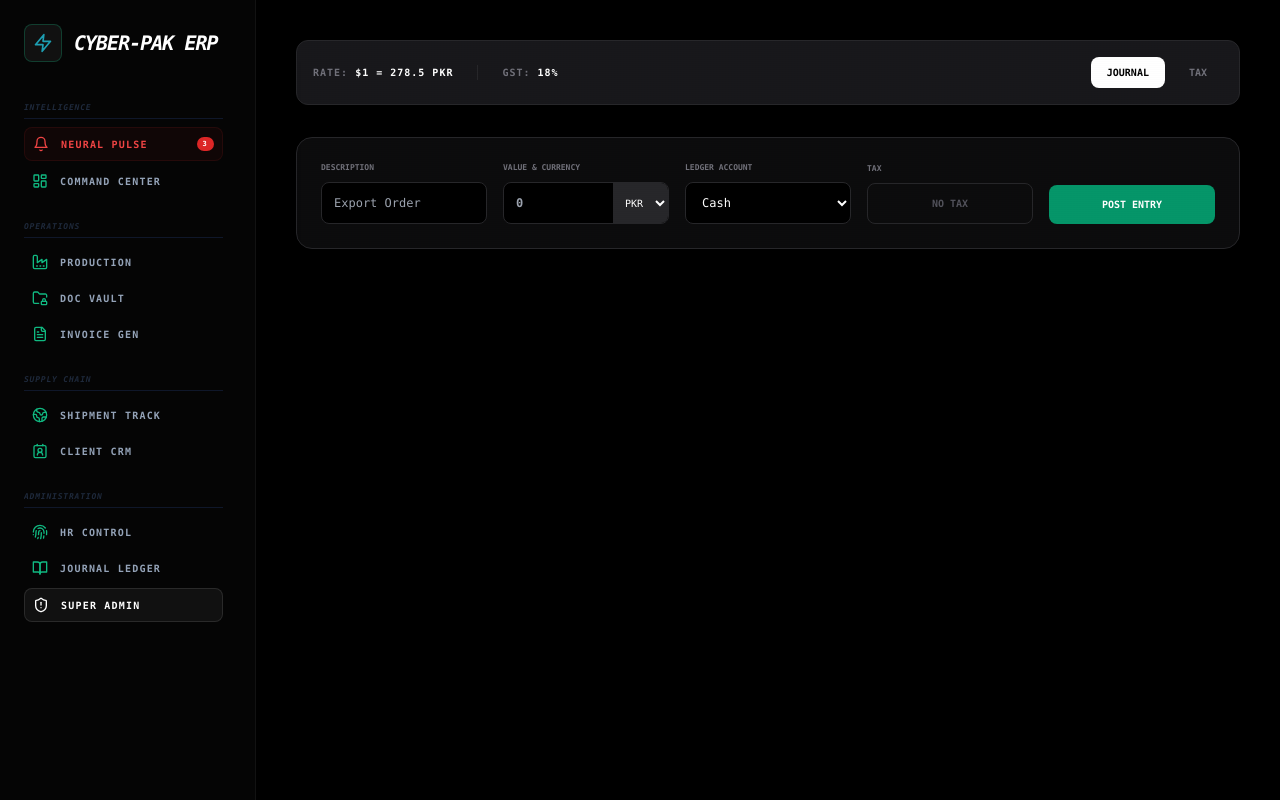
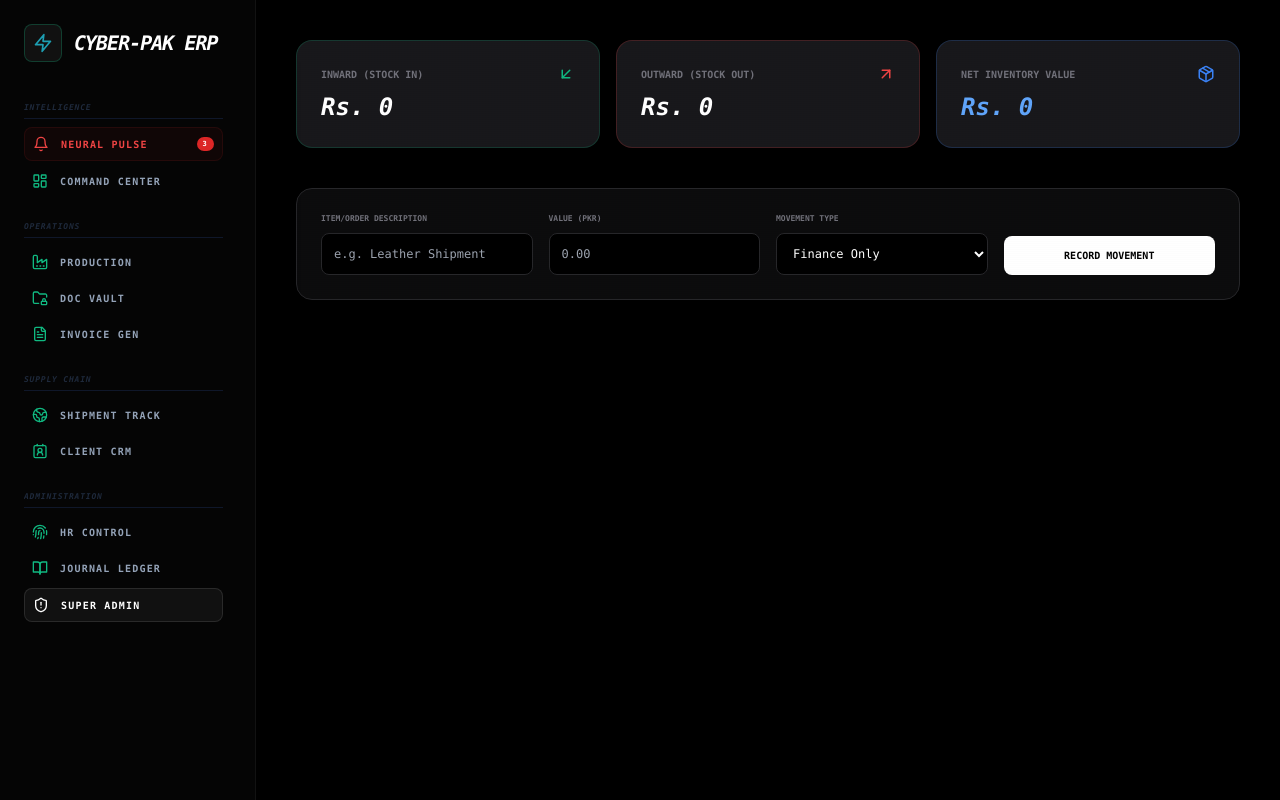
Before and after one commit to champdevil420-glitch/cyber-pak-erp, a Next.js app: page /accounts in a window 1280 px wide. Built offline with nearby package versions, Linux system fonts and the light colour scheme.

Commit message:
Added Inward and Outward Inventory flow

```diff
--- a/app/accounts/page.tsx
+++ b/app/accounts/page.tsx
@@ -1,17 +1,16 @@
 "use client";
 import React, { useState, useEffect } from "react";
+import { ArrowDownLeft, ArrowUpRight, Package, Truck, Database } from "lucide-react";
 
-// Standardizing the Data Shape
 interface Entry {
   id: number;
   date: string;
   desc: string;
   amount: number;
-  originalAmount?: number;
   currency: string;
   type: "Debit" | "Credit";
+  movement: "Inward" | "Outward" | "None"; // New Field
   account: string;
-  isTaxable: boolean;
 }
 
 export default function GlobalAccountingSuite() {
@@ -19,15 +18,10 @@ export default function GlobalAccountingSuite() {
   const [entries, setEntries] = useState<Entry[]>([]);
   const [mounted, setMounted] = useState(false);
 
-  const exchangeRate = { USD: 278.50, EUR: 301.20 };
-  const taxRate = 18;
-
   const [desc, setDesc] = useState("");
   const [amt, setAmt] = useState("");
-  const [curr, setCurr] = useState("PKR");
-  const [acc, setAcc] = useState("Cash");
-  const [type, setType] = useState<"Debit" | "Credit">("Debit");
-  const [isTax, setIsTax] = useState(false);
+  const [move, setMove] = useState<"Inward" | "Outward" | "None">("None");
+  const [acc, setAcc] = useState("Inventory");
 
   useEffect(() => {
     setMounted(true);
@@ -39,105 +33,99 @@ export default function GlobalAccountingSuite() {
     e.preventDefault();
     if (!desc || !amt) return;
 
-    const rawAmt = parseFloat(amt);
-    let pkrValue = rawAmt;
-    if (curr === "USD") pkrValue = rawAmt * exchangeRate.USD;
-    if (curr === "EUR") pkrValue = rawAmt * exchangeRate.EUR;
-
     const newEntry: Entry = {
       id: Date.now(),
       date: new Date().toLocaleDateString('en-GB'),
       desc,
-      amount: pkrValue,
-      originalAmount: rawAmt,
-      currency: curr,
-      type,
+      amount: parseFloat(amt),
+      currency: "PKR",
+      type: move === "Inward" ? "Debit" : "Credit",
+      movement: move,
       account: acc,
-      isTaxable: isTax
     };
 
     const updated = [newEntry, ...entries];
     setEntries(updated);
     localStorage.setItem("cyberPak_enterprise_acc", JSON.stringify(updated));
-    setDesc(""); setAmt(""); setIsTax(false);
+    setDesc(""); setAmt(""); setMove("None");
   };
 
   if (!mounted) return null;
 
+  // Inventory Logic
+  const totalInward = entries.filter(e => e.movement === "Inward").reduce((a, b) => a + b.amount, 0);
+  const totalOutward = entries.filter(e => e.movement === "Outward").reduce((a, b) => a + b.amount, 0);
+
   return (
     <div className="p-6 md:p-10 min-h-screen bg-black text-white font-mono">
-      {/* Header Stats */}
-      <div className="flex flex-wrap gap-4 mb-8 bg-zinc-900 border border-zinc-800 p-4 rounded-xl items-center justify-between">
-        <div className="flex gap-6 items-center">
-            <div className="text-[10px] font-bold text-zinc-500 uppercase tracking-widest">
-                Rate: <span className="text-white">$1 = {exchangeRate.USD} PKR</span>
+
+      {/* 📊 Stock Movement Summary Cards */}
+      <div className="grid grid-cols-1 md:grid-cols-3 gap-4 mb-10">
+        <div className="bg-zinc-900 border border-emerald-500/20 p-6 rounded-2xl">
+            <div className="flex justify-between items-center mb-2">
+                <span className="text-[10px] font-bold text-zinc-500 uppercase">Inward (Stock In)</span>
+                <ArrowDownLeft className="text-emerald-500" size={18} />
             </div>
-            <div className="text-[10px] font-bold text-zinc-500 uppercase tracking-widest border-l border-zinc-800 pl-6">
-                GST: <span className="text-white">{taxRate}%</span>
+            <p className="text-2xl font-black italic">Rs. {totalInward.toLocaleString()}</p>
         </div>
+        <div className="bg-zinc-900 border border-red-500/20 p-6 rounded-2xl">
+            <div className="flex justify-between items-center mb-2">
+                <span className="text-[10px] font-bold text-zinc-500 uppercase">Outward (Stock Out)</span>
+                <ArrowUpRight className="text-red-500" size={18} />
             </div>
-        <div className="flex gap-2">
-            {["journal", "tax"].map(t => (
-                <button key={t} onClick={() => setActiveTab(t)} className={`px-4 py-2 rounded-lg text-[10px] font-bold uppercase transition-all ${activeTab === t ? "bg-white text-black" : "text-zinc-500 hover:bg-zinc-800"}`}>
-                    {t}
-                </button>
-            ))}
+            <p className="text-2xl font-black italic">Rs. {totalOutward.toLocaleString()}</p>
+        </div>
+        <div className="bg-zinc-900 border border-blue-500/20 p-6 rounded-2xl">
+            <div className="flex justify-between items-center mb-2">
+                <span className="text-[10px] font-bold text-zinc-500 uppercase">Net Inventory Value</span>
+                <Package className="text-blue-500" size={18} />
+            </div>
+            <p className="text-2xl font-black italic text-blue-400">Rs. {(totalInward - totalOutward).toLocaleString()}</p>
         </div>
       </div>
 
-      {activeTab === "journal" && (
-        <div className="space-y-8">
-          <form onSubmit={addEntry} className="bg-zinc-900/50 p-6 rounded-2xl border border-zinc-800">
-            <div className="grid grid-cols-1 md:grid-cols-5 gap-4 items-end">
-              <div className="md:col-span-1">
-                <label className="text-[8px] font-bold text-zinc-500 uppercase mb-2 block">Description</label>
-                <input value={desc} onChange={(e) => setDesc(e.target.value)} placeholder="Export Order" className="w-full bg-black border border-zinc-800 rounded-lg p-3 text-xs outline-none focus:border-emerald-500" />
+      {/* 📝 Entry Form */}
+      <form onSubmit={addEntry} className="bg-zinc-900/50 p-6 rounded-2xl border border-zinc-800 mb-8">
+        <div className="grid grid-cols-1 md:grid-cols-4 gap-4 items-end">
+          <div>
+            <label className="text-[8px] font-bold text-zinc-500 uppercase mb-2 block">Item/Order Description</label>
+            <input value={desc} onChange={(e) => setDesc(e.target.value)} placeholder="e.g. Leather Shipment" className="w-full bg-black border border-zinc-800 rounded-lg p-3 text-xs outline-none focus:border-blue-500" />
           </div>
           <div>
-                <label className="text-[8px] font-bold text-zinc-500 uppercase mb-2 block">Value & Currency</label>
-                <div className="flex bg-black border border-zinc-800 rounded-lg overflow-hidden">
-                    <input type="number" value={amt} onChange={(e) => setAmt(e.target.value)} placeholder="0" className="w-full bg-transparent p-3 text-xs outline-none font-bold" />
-                    <select value={curr} onChange={(e) => setCurr(e.target.value)} className="bg-zinc-800 text-[10px] p-2 outline-none">
-                        <option value="PKR">PKR</option>
-                        <option value="USD">USD</option>
+            <label className="text-[8px] font-bold text-zinc-500 uppercase mb-2 block">Value (PKR)</label>
+            <input type="number" value={amt} onChange={(e) => setAmt(e.target.value)} placeholder="0.00" className="w-full bg-black border border-zinc-800 rounded-lg p-3 text-xs outline-none" />
+          </div>
+          <div>
+            <label className="text-[8px] font-bold text-zinc-500 uppercase mb-2 block">Movement Type</label>
+            <select value={move} onChange={(e) => setMove(e.target.value as any)} className="w-full bg-black border border-zinc-800 rounded-lg p-3 text-xs outline-none">
+              <option value="None">Finance Only</option>
+              <option value="Inward">Inward (Purchase/Return)</option>
+              <option value="Outward">Outward (Sale/Dispatch)</option>
             </select>
           </div>
-              </div>
-              <div>
-                <label className="text-[8px] font-bold text-zinc-500 uppercase mb-2 block">Ledger Account</label>
-                <select value={acc} onChange={(e) => setAcc(e.target.value)} className="w-full bg-black border border-zinc-800 rounded-lg p-3 text-xs outline-none">
-                  <option value="Cash">Cash</option>
-                  <option value="Inventory">Inventory</option>
-                  <option value="Revenue">Revenue</option>
-                </select>
-              </div>
-              <div>
-                <label className="text-[8px] font-bold text-zinc-500 uppercase mb-2 block">Tax</label>
-                <button type="button" onClick={() => setIsTax(!isTax)} className={`w-full p-3 rounded-lg border text-[10px] font-bold uppercase ${isTax ? "border-amber-500 text-amber-500" : "border-zinc-800 text-zinc-600"}`}>
-                    {isTax ? "Tax ON" : "No Tax"}
-                </button>
-              </div>
-              <button type="submit" className="bg-emerald-600 text-white p-3 rounded-lg font-bold uppercase text-[10px] hover:bg-emerald-500 transition-all">Post Entry</button>
+          <button type="submit" className="bg-white text-black p-3 rounded-lg font-bold uppercase text-[10px] hover:bg-zinc-200 transition-all">Record Movement</button>
         </div>
       </form>
 
-          {/* List of Entries */}
+      {/* 📋 Live Movement Ledger */}
       <div className="space-y-2">
          {entries.map(e => (
-               <div key={e.id} className="flex items-center justify-between p-4 bg-zinc-900/30 rounded-xl border border-zinc-800 hover:border-emerald-500/50 transition-all">
+           <div key={e.id} className="flex items-center justify-between p-4 bg-zinc-900/20 rounded-xl border border-zinc-800">
+              <div className="flex gap-4 items-center">
+                    <div className={`p-2 rounded-lg ${e.movement === "Inward" ? "bg-emerald-500/10 text-emerald-500" : e.movement === "Outward" ? "bg-red-500/10 text-red-500" : "bg-zinc-800 text-zinc-400"}`}>
+                        {e.movement === "Inward" ? <Truck size={16}/> : e.movement === "Outward" ? <Database size={16}/> : <Package size={16}/>}
+                    </div>
                     <div>
                         <p className="text-xs font-bold uppercase">{e.desc}</p>
-                        <p className="text-[8px] text-zinc-600 uppercase">{e.date} // {e.account} {e.currency !== "PKR" && `(Fixed: ${e.originalAmount} ${e.currency})`}</p>
+                        <p className="text-[8px] text-zinc-600 uppercase">{e.date} // {e.movement || "Financial Record"}</p>
                     </div>
-                  <div className="text-right">
-                    <p className="text-sm font-bold">Rs. {e.amount.toLocaleString()}</p>
-                    {e.isTaxable && <p className="text-[7px] font-bold text-amber-500 uppercase">FBR GST Ready</p>}
               </div>
+              <p className={`text-sm font-bold ${e.movement === "Inward" ? "text-emerald-500" : "text-red-500"}`}>
+                {e.movement === "Inward" ? "+" : "-"} Rs. {e.amount.toLocaleString()}
+              </p>
            </div>
          ))}
       </div>
     </div>
-      )}
-    </div>
   );
 }
```
Lines whose indentation alone changed are shown as unchanged.
